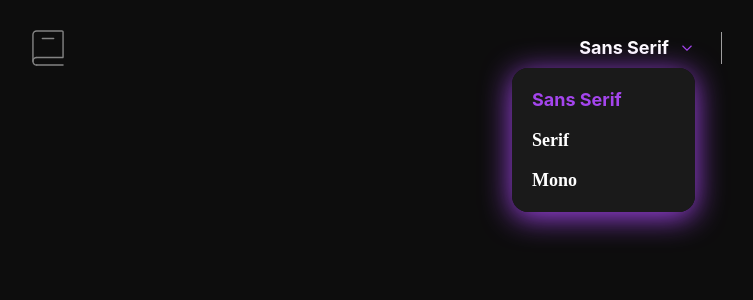
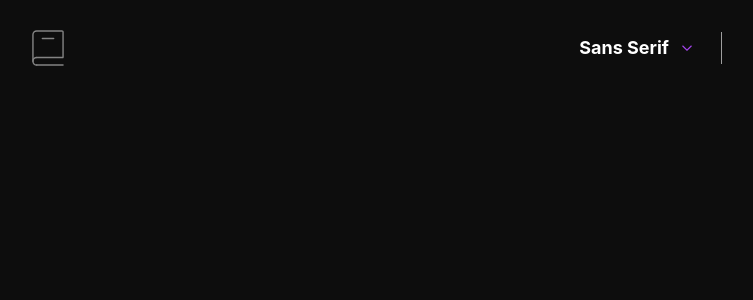
Before and after one commit to Hugo-Farias/dictionary-web-app, a React (Vite) app: page / in a window 1280 px wide. Shown: the top 300 px of the page, without its empty margins (250-1003 px from the left). Built offline with nearby package versions, Linux system fonts and the light colour scheme; a web font is replaced by a local one.

Commit message:
Removed unecessary code + changed default back to dropdown closed

```diff
--- a/src/components/FontSelector.scss
+++ b/src/components/FontSelector.scss
@@ -11,10 +11,7 @@
 }
 
 .font-selector {
-  @include flex-center;
   font-weight: 700;
-  border-radius: 3rem;
-  padding-left: 30rem;
   margin-left: auto;
 
   & .font-current {
--- a/src/components/FontSelector.tsx
+++ b/src/components/FontSelector.tsx
@@ -16,7 +16,7 @@ const fonts = [
 
 const FontSelector = function () {
   const [selectedOption, setSelectedOption] = useState<fontObj>(fonts[0]);
-  const [isHidden, setIsHidden] = useState<boolean>(false);
+  const [isHidden, setIsHidden] = useState<boolean>(true);
 
   const handleToggleClick = () => {
     setIsHidden(!isHidden);
```
